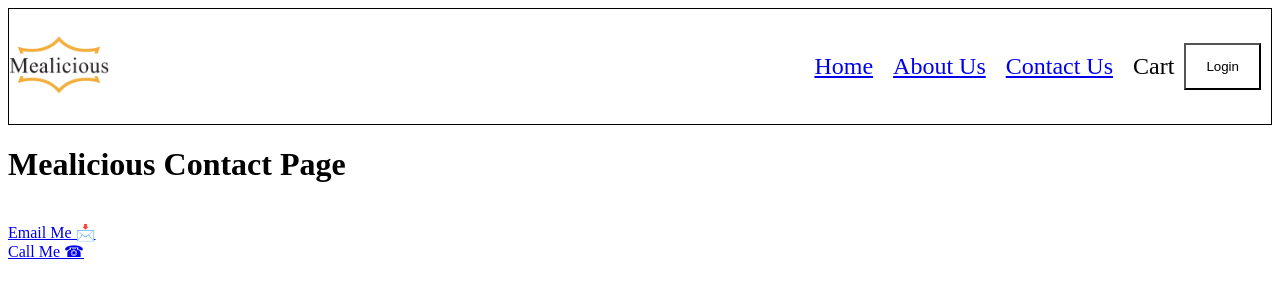
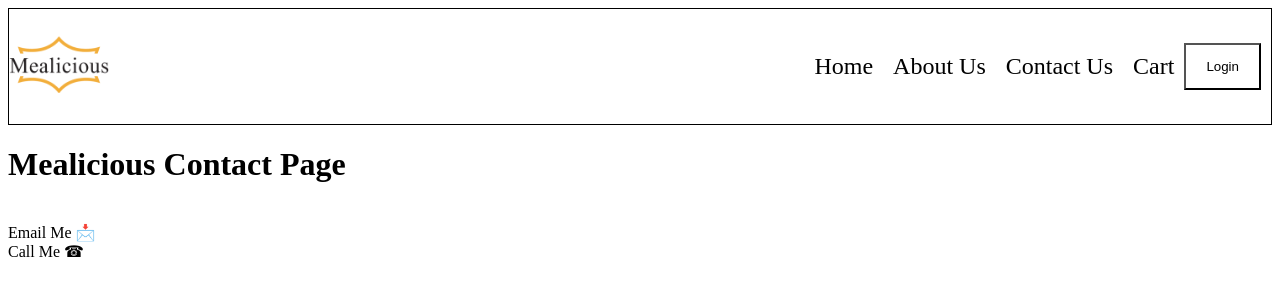
Before and after one commit to pritamleo841/namaste-react, a React (Vite) app: page /contact in a window 1280 px wide. Shown: the top 300 px of the page. Built offline with nearby package versions, Linux system fonts and the light colour scheme.

Commit message:
added dynamic routing

```diff
--- a/index.css
+++ b/index.css
@@ -1,3 +1,20 @@
+a:link {
+    text-decoration: none;
+    color: black;
+}
+a:visited {
+    text-decoration: none;
+    color: black;
+}
+a:hover {
+    text-decoration: none;
+    color: black;
+}
+a:active {
+    text-decoration: none;
+    color: black;
+}
+
 #heading{
     color: red;
 }
--- a/src/components/Body.js
+++ b/src/components/Body.js
@@ -2,6 +2,7 @@ import RestuarantCard from "./RestuarantCard";
 import Shimmer from "./Shimmer";
 import {GET_RESTUARANT_URL} from "../utils/constants";
 import { useState, useEffect } from "react";
+import { Link } from "react-router-dom";
 
 const Body = () => {
   //local state variable
@@ -61,7 +62,7 @@ const Body = () => {
       </div>
       <div className="res-container">
         {filteredResturant.map((restuarant) => (
-          <RestuarantCard key={restuarant.info.id} resData={restuarant} />
+          <Link key={restuarant.info.id} to={"/restuarant/"+restuarant.info.id}><RestuarantCard resData={restuarant} /></Link>
         ))}
       </div>
     </div>
--- a/src/components/RestuarantMenu.js
+++ b/src/components/RestuarantMenu.js
@@ -1,16 +1,20 @@
 import { useEffect, useState } from "react";
+import { useParams } from "react-router";
 import Shimmer from "./Shimmer";
 import {GET_EACH_RESTUARANT_URL} from "../utils/constants";
 
 const RestuarantMenu = () => {
   const [resInfo, setResInfo] = useState(null);
+  const {resId} = useParams();
 
   useEffect(() => {
     fetchMenu();
   }, []);
 
+  console.log(GET_EACH_RESTUARANT_URL + resId);
+
   const fetchMenu = async () => {
-    const data = await fetch(GET_EACH_RESTUARANT_URL);
+    const data = await fetch(GET_EACH_RESTUARANT_URL + resId);
     const jsonData = await data.json();
     setResInfo(jsonData.data);
   };
@@ -24,7 +28,7 @@ const RestuarantMenu = () => {
     resInfo?.cards[2]?.card?.card?.info;
   const { slaString } = sla;
   const { itemCards } =
-    resInfo?.cards[4]?.groupedCard?.cardGroupMap?.REGULAR?.cards[1]?.card?.card;
+    resInfo?.cards[4]?.groupedCard?.cardGroupMap?.REGULAR?.cards[2]?.card?.card;
 
   return (
     <div className="menu">
--- a/src/utils/constants.js
+++ b/src/utils/constants.js
@@ -1,7 +1,7 @@
 {/*SWIGGY CDN and API Links */}
 export const CDN_URL = "https://media-assets.swiggy.com/swiggy/image/upload/fl_lossy,f_auto,q_auto,w_300,h_300,c_fit/";
 export const GET_RESTUARANT_URL = "https://www.swiggy.com/dapi/restaurants/list/v5?lat=22.51800&lng=88.38320&is-seo-homepage-enabled=true&page_type=DESKTOP_WEB_LISTING";
-export const GET_EACH_RESTUARANT_URL = "https://www.swiggy.com/dapi/menu/pl?page-type=REGULAR_MENU&complete-menu=true&lat=22.51800&lng=88.38320&restaurantId=515520&catalog_qa=undefined&isMenuUx4=true&submitAction=ENTER";
+export const GET_EACH_RESTUARANT_URL = "https://www.swiggy.com/dapi/menu/pl?page-type=REGULAR_MENU&complete-menu=true&lat=22.51800&lng=88.38320&catalog_qa=undefined&isMenuUx4=true&submitAction=ENTER&restaurantId=";
 
 {/*Email and Mobile Number*/}
 export const EMAIL_ID = "sharmapritam841@gmail.com";
```
